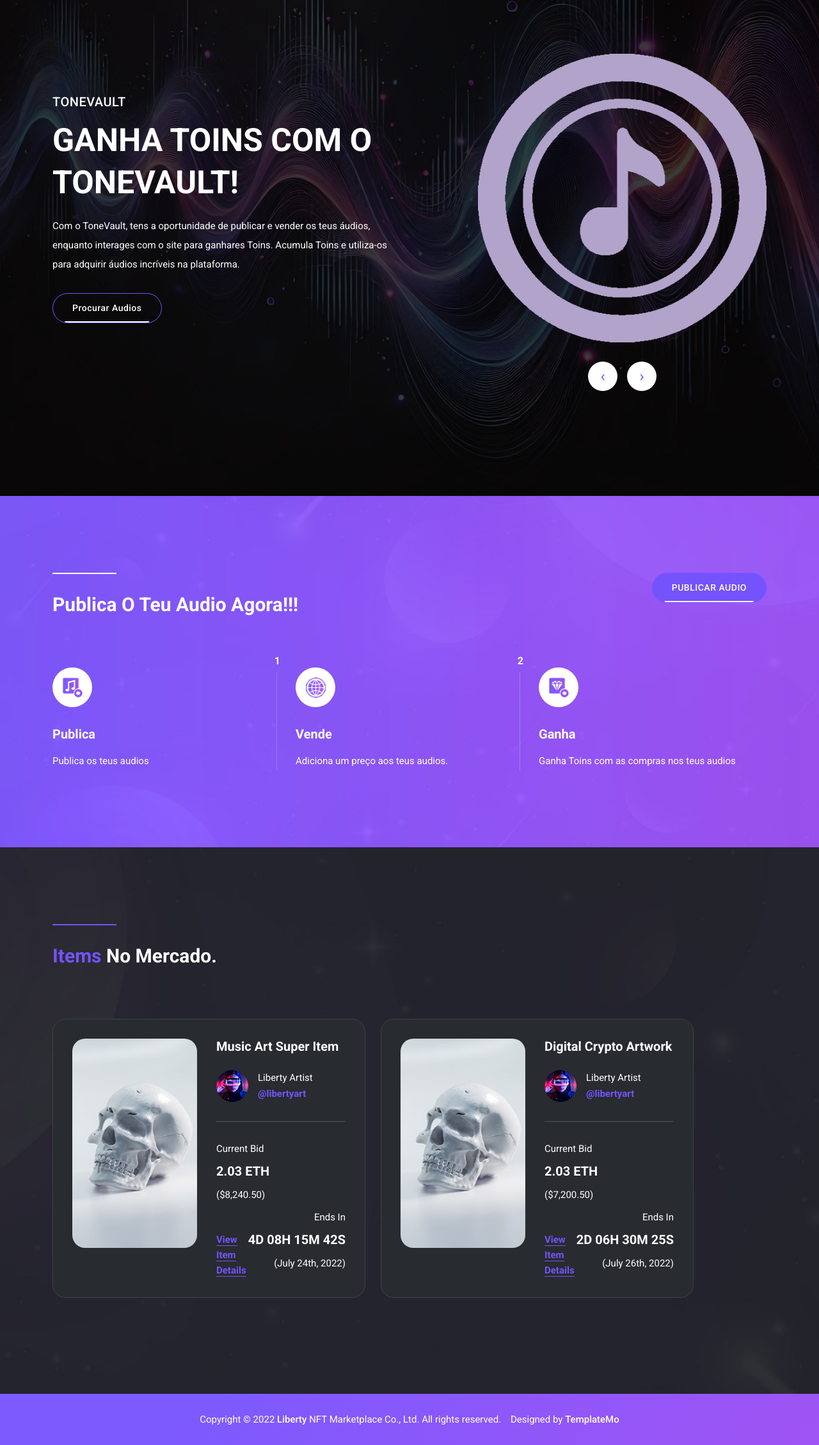
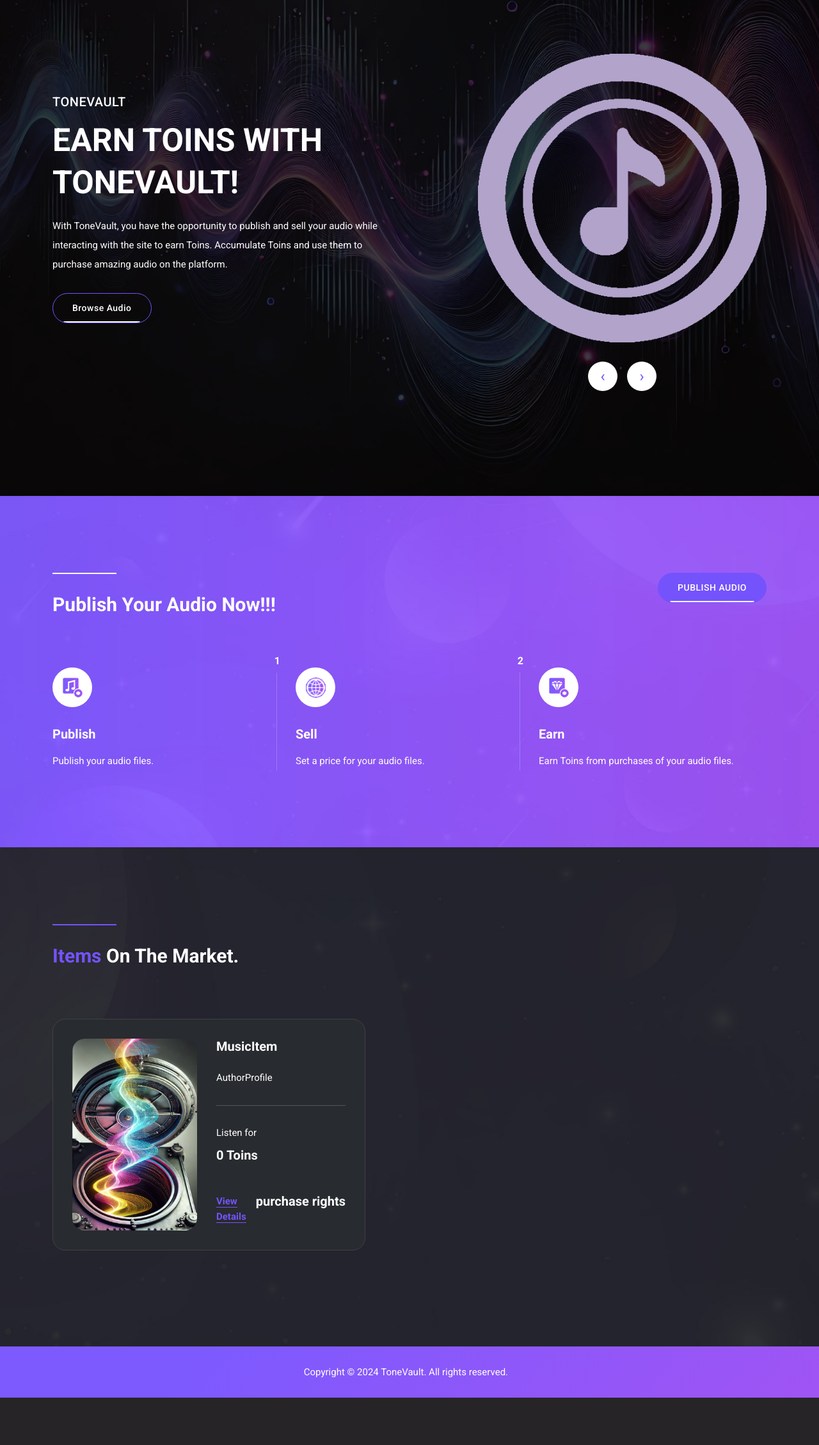
Before and after one commit to PedroFerreira6/ToneVault, a PHP site: page / in a window 1280 px wide. Shown: the part 166-2424 px from the top of the page at 64% size. After the commit the page ends 2350 px from the top, so only its background shows below. Run offline with PHP 8.4, Linux system fonts and the light colour scheme.

Commit message:
Correções nas listagens e footer do homeview

```diff
--- a/app/views/homeView.php
+++ b/app/views/homeView.php
@@ -56,11 +56,11 @@ https://templatemo.com/tm-577-liberty-market
         <div class="col-lg-6 align-self-center">
           <div class="header-text">
             <h6>TONEVAULT</h6>
-            <h2>Ganha Toins com o ToneVault!</h2>
-            <p>Com o ToneVault, tens a oportunidade de publicar e vender os teus áudios, enquanto interages com o site para ganhares Toins. Acumula Toins e utiliza-os para adquirir áudios incríveis na plataforma.</p>
+            <h2>Earn Toins with ToneVault!</h2>
+            <p>With ToneVault, you have the opportunity to publish and sell your audio while interacting with the site to earn Toins. Accumulate Toins and use them to purchase amazing audio on the platform.</p>
             <div class="buttons">
               <div class="border-button">
-                <a href="procurar">Procurar Audios</a>
+                <a href="procurar">Browse Audio</a>
               </div>
             </div>
           </div>
@@ -87,12 +87,12 @@ https://templatemo.com/tm-577-liberty-market
         <div class="col-lg-8">
           <div class="section-heading">
             <div class="line-dec"></div>
-            <h2>Publica o teu Audio agora!!!</h2>
+            <h2>Publish Your Audio Now!!!</h2>
           </div>
         </div>
         <div class="col-lg-4">
           <div class="main-button">
-            <a href="publicar">PUBLICAR AUDIO</a>
+            <a href="publicar">PUBLISH AUDIO</a>
           </div>
         </div>
         <div class="col-lg-4">
@@ -103,8 +103,8 @@ https://templatemo.com/tm-577-liberty-market
             <div class="icon">
               <img src="app/assets/images/icon-03.png" alt="">
             </div>
-            <h4>Publica</h4>
-            <p>Publica os teus audios</p>
+            <h4>Publish</h4>
+            <p>Publish your audio files.</p>
           </div>
         </div>
         <div class="col-lg-4">
@@ -115,8 +115,8 @@ https://templatemo.com/tm-577-liberty-market
             <div class="icon">
               <img src="app/assets/images/icon-04.png" alt="">
             </div>
-            <h4>Vende</h4>
-            <p>Adiciona um preço aos teus audios.</p>
+            <h4>Sell</h4>
+            <p>Set a price for your audio files.</p>
           </div>
         </div>
         <div class="col-lg-4">
@@ -124,8 +124,8 @@ https://templatemo.com/tm-577-liberty-market
             <div class="icon">
               <img src="app/assets/images/icon-05.png" alt="">
             </div>
-            <h4>Ganha</h4>
-            <p>Ganha Toins com as compras nos teus audios</p>
+            <h4>Earn</h4>
+            <p>Earn Toins from purchases of your audio files.</p>
           </div>
         </div>
       </div>
@@ -138,7 +138,7 @@ https://templatemo.com/tm-577-liberty-market
         <div class="col-lg-6">
           <div class="section-heading">
             <div class="line-dec"></div>
-            <h2><em>Items</em> no mercado.</h2>
+            <h2><em>Items</em> on the market.</h2>
           </div>
         </div>
         <div class="col-lg-12">
@@ -146,47 +146,22 @@ https://templatemo.com/tm-577-liberty-market
             <div class="col-lg-6 currently-market-item all msc">
               <div class="item">
                 <div class="left-image">
-                  <img src="app/assets/images/market-01.jpg" alt="" style="border-radius: 20px; min-width: 195px;">
+                  <img src="app/assets/images/MusicImage.png" alt="" style="border-radius: 20px; min-width: 195px;max-height:300px">
                 </div>
                 <div class="right-content">
-                  <h4>Music Art Super Item</h4>
+                  <h4>MusicItem</h4>
                   <span class="author">
-                    <img src="app/assets/images/author.jpg" alt="" style="max-width: 50px; border-radius: 50%;">
-                    <h6>Liberty Artist<br><a href="#">@libertyart</a></h6>
+                    <h6>AuthorProfile<br><a href="perfil"></h6>
                   </span>
                   <div class="line-dec"></div>
                   <span class="bid">
-                    Current Bid<br><strong>2.03 ETH</strong><br><em>($8,240.50)</em>
+                  Listen for<br><strong>0 Toins</strong><br>
                   </span>
                   <span class="ends">
-                    Ends In<br><strong>4D 08H 15M 42S</strong><br><em>(July 24th, 2022)</em>
+                    <br><strong>purchase rights</strong><br>
                   </span>
                   <div class="text-button">
-                    <a href="details.html">View Item Details</a>
-                  </div>
-                </div>
-              </div>
-            </div>
-            <div class="col-lg-6 currently-market-item all dig">
-              <div class="item">
-                <div class="left-image">
-                  <img src="app/assets/images/market-01.jpg" alt="" style="border-radius: 20px; min-width: 195px;">
-                </div>
-                <div class="right-content">
-                  <h4>Digital Crypto Artwork</h4>
-                  <span class="author">
-                    <img src="app/assets/images/author.jpg" alt="" style="max-width: 50px; border-radius: 50%;">
-                    <h6>Liberty Artist<br><a href="#">@libertyart</a></h6>
-                  </span>
-                  <div class="line-dec"></div>
-                  <span class="bid">
-                    Current Bid<br><strong>2.03 ETH</strong><br><em>($7,200.50)</em>
-                  </span>
-                  <span class="ends">
-                    Ends In<br><strong>2D 06H 30M 25S</strong><br><em>(July 26th, 2022)</em>
-                  </span>
-                  <div class="text-button">
-                    <a href="details.html">View Item Details</a>
+                    <a href="details.html">View Details</a>
                   </div>
                 </div>
               </div>
@@ -201,9 +176,8 @@ https://templatemo.com/tm-577-liberty-market
     <div class="container">
       <div class="row">
         <div class="col-lg-12">
-          <p>Copyright © 2022 <a href="#">Liberty</a> NFT Marketplace Co., Ltd. All rights reserved.
-          &nbsp;&nbsp;
-          Designed by <a title="HTML CSS Templates" rel="sponsored" href="https://templatemo.com" target="_blank">TemplateMo</a></p>
+          <p>Copyright © 2024 ToneVault. All rights reserved.
+          &nbsp;&nbsp;</p>
         </div>
       </div>
     </div>
```
Also changed, not shown: app/assets/images/MusicImage.png (added), app/assets/images/vault3.png (added).
